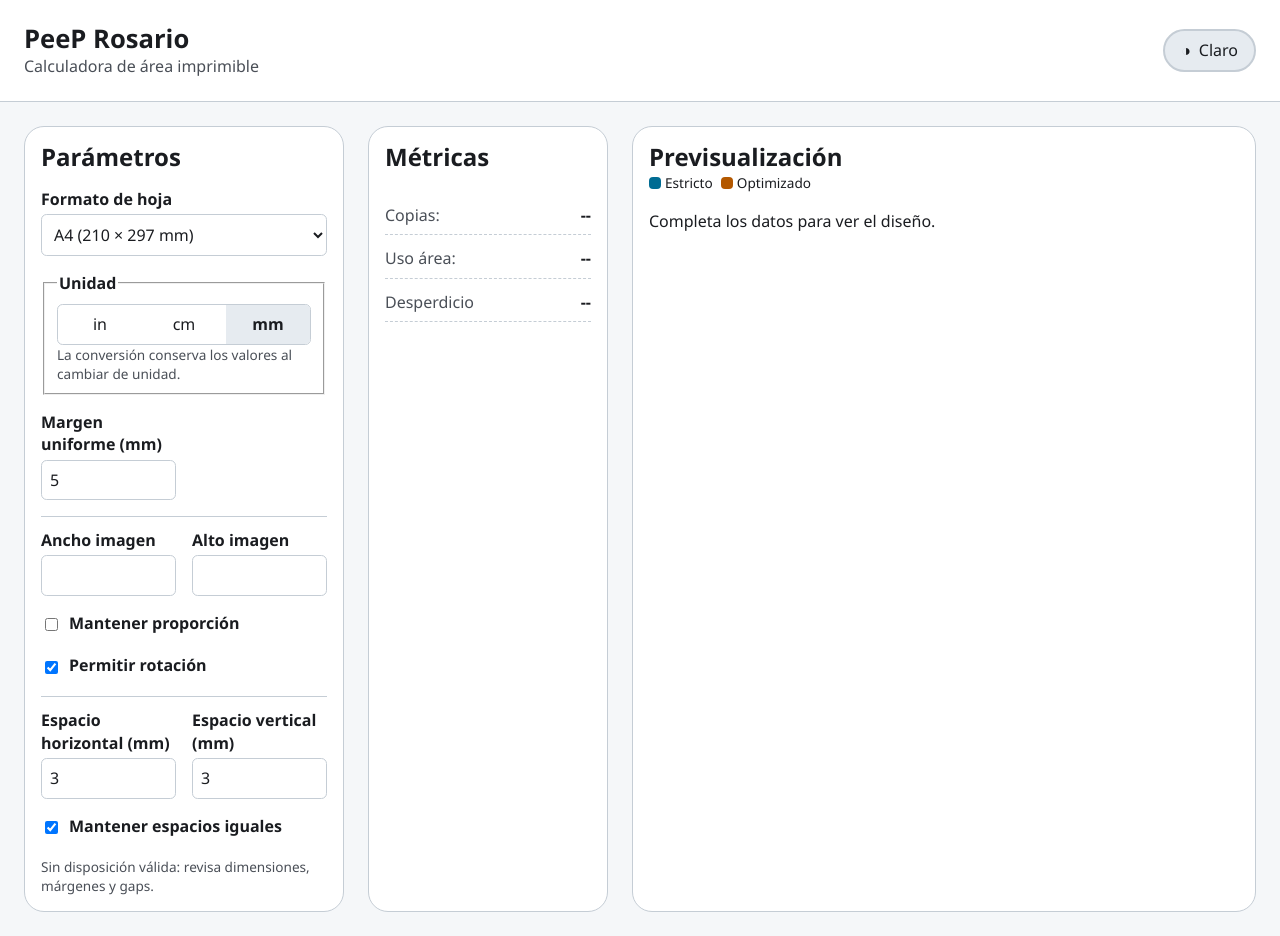
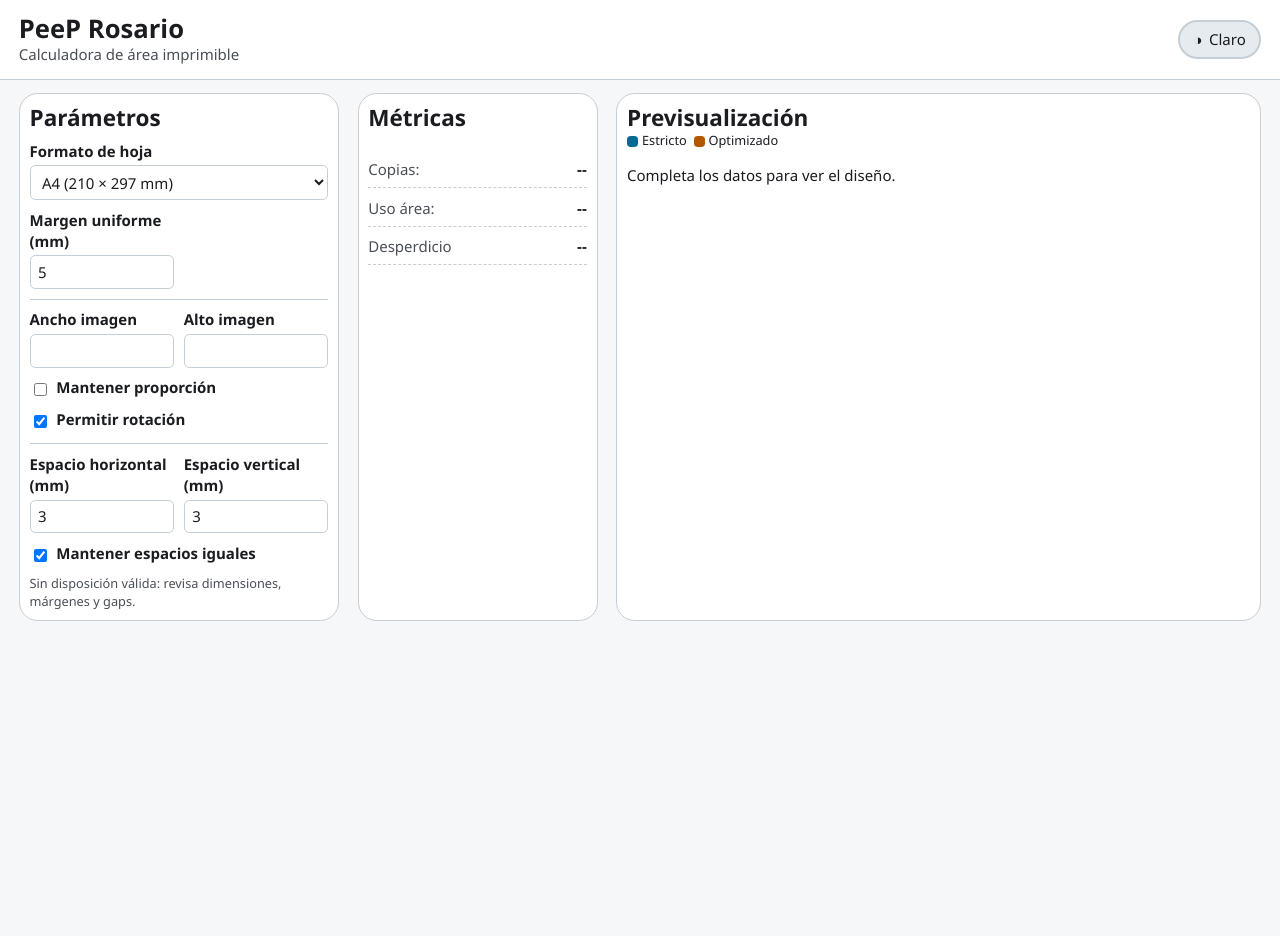
Before and after one commit to ariel-maioli/AreaPrintCalc, a plain HTML site: page index.html in a window 1280 px wide. After the commit the page ends 800 px from the top, so only its background shows below. Drawn offline with Linux system fonts and the light colour scheme.

Commit message:
Oculta selector de unidad y compacta panel

```diff
--- a/assets/css/styles.css
+++ b/assets/css/styles.css
@@ -1,15 +1,16 @@
-.sheet-dimensions[data-hidden="true"] {
+.sheet-dimensions[data-hidden="true"],
+#unitSelector[data-hidden="true"] {
   display: none;
 }
 :root {
   --font-body: "IBM Plex Sans", "Segoe UI", sans-serif;
-  --font-size-base: 16px;
+  --font-size-base: 15px;
   --space-1: 0.25rem;
-  --space-2: 0.5rem;
-  --space-3: 0.75rem;
-  --space-4: 1rem;
-  --space-5: 1.5rem;
-  --space-6: 2rem;
+  --space-2: 0.45rem;
+  --space-3: 0.65rem;
+  --space-4: 0.9rem;
+  --space-5: 1.25rem;
+  --space-6: 1.75rem;
   --radius-sm: 0.35rem;
   --radius-md: 0.75rem;
   --radius-lg: 1.25rem;
@@ -93,7 +94,7 @@ select {
   display: flex;
   align-items: center;
   justify-content: space-between;
-  padding: var(--space-5);
+  padding: var(--space-4) var(--space-5);
   border-bottom: 1px solid var(--color-border);
   background: var(--color-surface);
 }
@@ -127,20 +128,55 @@ select {
   display: grid;
   grid-template-columns: 320px 240px 1fr;
   gap: var(--space-5);
-  padding: var(--space-5);
+  padding: var(--space-4) var(--space-5);
 }
 
 .panel {
   background: var(--color-surface);
   border: 1px solid var(--color-border);
   border-radius: var(--radius-lg);
-  padding: var(--space-4);
+  padding: var(--space-3);
   display: flex;
   flex-direction: column;
   min-height: 0;
 }
 
-.panel-header {
+.form-panel {
+  gap: 0;
+}
+
+.form-panel .panel-header {
+  margin-bottom: var(--space-3);
+}
+
+.form-panel .field-group,
+.form-panel .field-pair {
+  margin-bottom: var(--space-3);
+}
+
+.form-panel .field-pair {
+  gap: var(--space-3);
+}
+
+.form-panel fieldset {
+  padding: var(--space-2);
+}
+
+.form-panel input[type="number"],
+.form-panel select {
+  padding: 0.35rem 0.5rem;
+}
+
+.form-panel .helper-text {
+  font-size: 0.75rem;
+  min-height: 0.9rem;
+}
+
+.form-panel .checkbox-group {
+  margin-bottom: var(--space-2);
+}
+
+ .panel-header {
   margin-bottom: var(--space-4);
 }
 
--- a/assets/js/app.js
+++ b/assets/js/app.js
@@ -6,6 +6,7 @@
   const metricWaste = document.getElementById('metricWaste');
   const previewContainer = document.getElementById('previewContainer');
   const sheetDimensionsRow = document.querySelector('.sheet-dimensions');
+  const unitFieldset = document.getElementById('unitSelector');
   const unitButtons = Array.from(document.querySelectorAll('.segmented button'));
   const themeToggle = document.getElementById('themeToggle');
   const helperTexts = Array.from(document.querySelectorAll('.helper-text[data-field]'));
@@ -179,10 +180,12 @@
       inputs.sheetWidth.setAttribute('disabled', 'true');
       inputs.sheetHeight.setAttribute('disabled', 'true');
       if (sheetDimensionsRow) sheetDimensionsRow.setAttribute('data-hidden', 'true');
+      if (unitFieldset) unitFieldset.setAttribute('data-hidden', 'true');
     } else {
       inputs.sheetWidth.removeAttribute('disabled');
       inputs.sheetHeight.removeAttribute('disabled');
       if (sheetDimensionsRow) sheetDimensionsRow.removeAttribute('data-hidden');
+      if (unitFieldset) unitFieldset.removeAttribute('data-hidden');
     }
   }
 
--- a/index.html
+++ b/index.html
@@ -54,7 +54,7 @@
             </select>
           </div>
 
-          <fieldset class="field-group" aria-describedby="unitHint">
+          <fieldset id="unitSelector" class="field-group" aria-describedby="unitHint">
             <legend>Unidad</legend>
             <div class="segmented" role="radiogroup" aria-label="Unidad">
               <button type="button" role="radio" data-unit="in" aria-checked="false">in</button>
```
